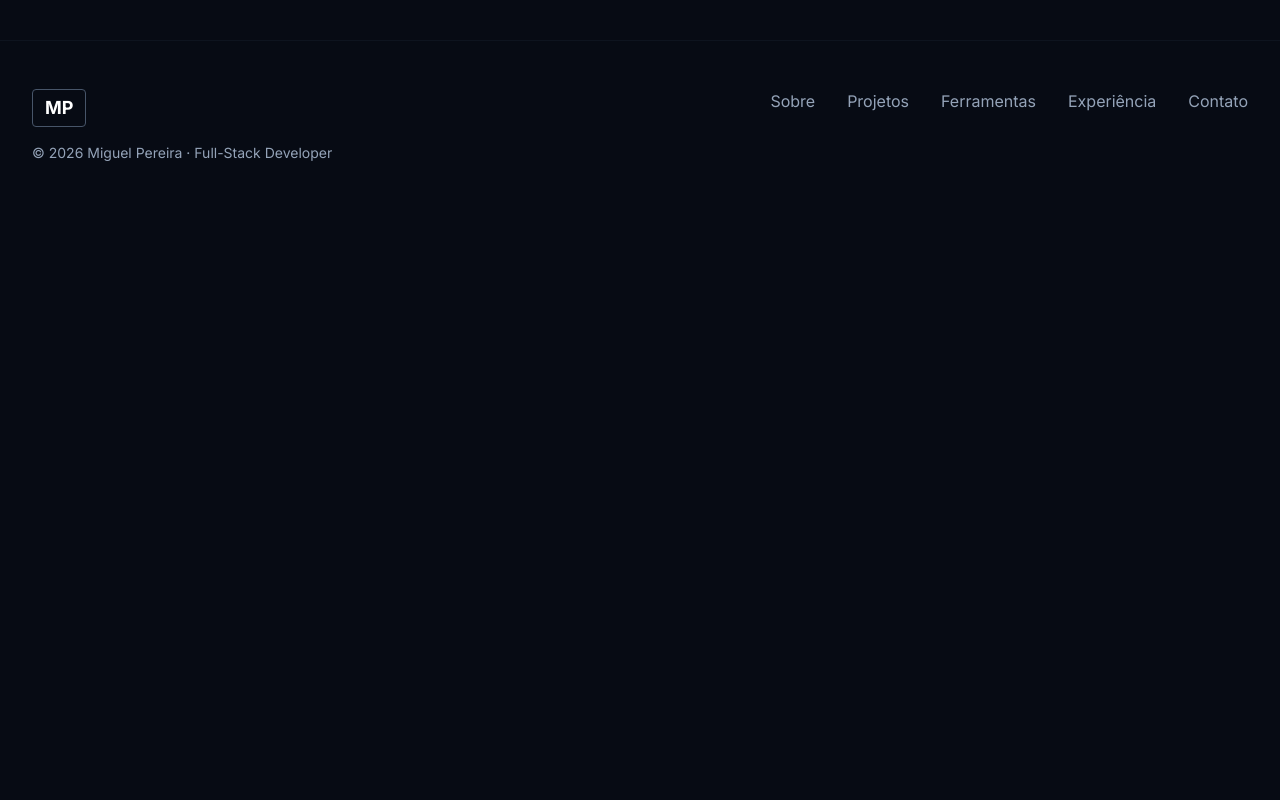
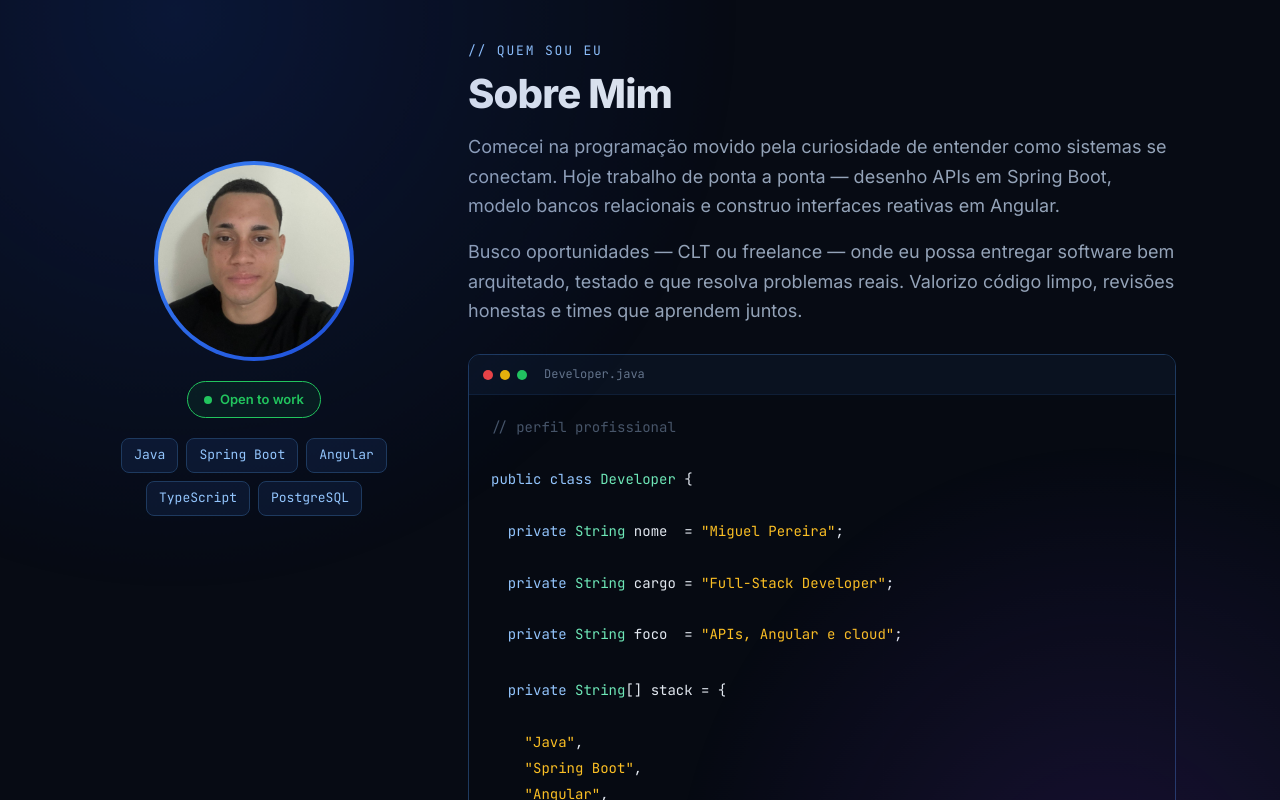
Before and after one commit to zeus-crf/portifolio, an Angular app: page /home in a window 1280 px wide. Shown: the part 860-1660 px from the top of the page. Before the commit the page ends 1103 px from the top, so only its background shows below. Built offline with nearby package versions, Linux system fonts and the light colour scheme.

Commit message:
feat: Criação da seção 'Sobre'

```diff
--- a/src/app/app.component.ts
+++ b/src/app/app.component.ts
@@ -3,7 +3,6 @@ import { CommonModule } from '@angular/common';
 import { RouterModule } from '@angular/router';
 import { HeaderComponent } from './shared/components/organisms/header/header.component';
 import { FooterComponent } from './shared/components/organisms/footer/footer.component';
-
 @Component({
   selector: 'app-root',
   standalone: true,
--- a/src/app/app.routes.ts
+++ b/src/app/app.routes.ts
@@ -8,10 +8,11 @@ export const routes: Routes = [
         .then(m => m.HomeComponent),
         data: {title: 'Home - Portifólio'}
     },
-
-    {path: 'about', loadComponent: () => import('./features/about/about.component')
+    {
+        path: 'sobre',
+        loadComponent: () => import('./features/about/about.component')
         .then(m => m.AboutComponent),
-        data: {title: 'Sobre - Portifólio'}
+        data: { title: 'Sobre' }
     },
 
     {path: 'projects', loadComponent: () => import('./features/projects/projects.component')
--- a/src/app/features/home/home.component.ts
+++ b/src/app/features/home/home.component.ts
@@ -1,14 +1,15 @@
 import { Component } from '@angular/core';
 import { CommonModule } from '@angular/common';
-import { HeroSectionComponent } from '../../shared/components/organisms';
+import { HeroSectionComponent, AboutComponent } from '../../shared/components/organisms';
 
 @Component({
   selector: 'app-home',
   standalone: true,
-  imports: [CommonModule, HeroSectionComponent],
+  imports: [CommonModule, HeroSectionComponent, AboutComponent],
   template: `
     <div>
       <app-hero-section></app-hero-section>
+      <app-about></app-about>
     </div>
   `,
 })
--- /dev/null
+++ b/src/app/shared/components/organisms/about-section/about.component.html
@@ -0,0 +1,55 @@
+<section class="pf-section">
+  <div class="pf-container pf-about">
+
+    <!-- ===== ESQUERDA: foto + badge + pills (sticky) ===== -->
+    <div class="pf-about-left">
+
+      <div class="pf-avatar">
+        <img [src]="profilePhoto" alt="Miguel Pereira" class="pf-avatar-photo" />
+      </div>
+
+      <span class="pf-otw">
+        <span class="pf-otw-dot"></span>Open to work
+      </span>
+
+      <div class="pf-about-pills">
+        <span *ngFor="let pill of pills" class="pf-chip">{{ pill }}</span>
+      </div>
+
+    </div>
+
+    <!-- ===== DIREITA: título + parágrafos + code block ===== -->
+    <div class="pf-about-right">
+
+      <!-- Section header -->
+      <div class="pf-sechead">
+        <span class="pf-eyebrow">// QUEM SOU EU</span>
+        <h2 class="pf-h2">Sobre Mim</h2>
+      </div>
+
+      <!-- Parágrafos -->
+      <p class="pf-body" *ngFor="let para of paras">{{ para }}</p>
+
+      <!-- Code block -->
+      <div class="pf-codeblock">
+        <div class="pf-cb-chrome">
+          <span class="pf-dot" style="background:#ef4444"></span>
+          <span class="pf-dot" style="background:#eab308"></span>
+          <span class="pf-dot" style="background:#22c55e"></span>
+          <span class="pf-cb-filename">Developer.java</span>
+        </div>
+        <pre class="pf-cb-pre"><span class="cb-line"><span class="cb-muted">// perfil profissional</span></span>
+<span class="cb-line"><span class="cb-kw">public</span> <span class="cb-kw">class</span> <span class="cb-type">Developer</span> &#123;</span>
+<span class="cb-line cb-indent"><span class="cb-kw">private</span> <span class="cb-type">String</span> <span class="cb-prop">nome</span>  = <span class="cb-str">"Miguel Pereira"</span>;</span>
+<span class="cb-line cb-indent"><span class="cb-kw">private</span> <span class="cb-type">String</span> <span class="cb-prop">cargo</span> = <span class="cb-str">"Full-Stack Developer"</span>;</span>
+<span class="cb-line cb-indent"><span class="cb-kw">private</span> <span class="cb-type">String</span> <span class="cb-prop">foco</span>  = <span class="cb-str">"APIs, Angular e cloud"</span>;</span>
+<span class="cb-line cb-indent cb-gap"><span class="cb-kw">private</span> <span class="cb-type">String</span>[] <span class="cb-prop">stack</span> = &#123;</span>
+<span *ngFor="let s of stack; let last = last" class="cb-line cb-indent2"><span class="cb-str">"{{ s }}"</span><ng-container *ngIf="!last">,</ng-container></span>
+<span class="cb-line cb-indent">&#125;;</span>
+<span class="cb-line">&#125;</span></pre>
+      </div>
+
+    </div>
+
+  </div>
+</section>
--- /dev/null
+++ b/src/app/shared/components/organisms/about-section/about.component.scss
@@ -0,0 +1,2 @@
+/* Estilos específicos do about — layout global em styles.scss */
+:host { display: contents; }
--- /dev/null
+++ b/src/app/shared/components/organisms/about-section/about.component.ts
@@ -0,0 +1,22 @@
+import { Component } from '@angular/core';
+import { CommonModule } from '@angular/common';
+
+@Component({
+  selector: 'app-about',
+  standalone: true,
+  imports: [CommonModule],
+  templateUrl: './about.component.html',
+  styleUrl: './about.component.scss',
+})
+export class AboutComponent {
+  profilePhoto = '/assets/foto-perfil.jpeg';
+
+  pills = ['Java', 'Spring Boot', 'Angular', 'TypeScript', 'PostgreSQL'];
+
+  paras = [
+    'Comecei na programação movido pela curiosidade de entender como sistemas se conectam. Hoje trabalho de ponta a ponta — desenho APIs em Spring Boot, modelo bancos relacionais e construo interfaces reativas em Angular.',
+    'Busco oportunidades — CLT ou freelance — onde eu possa entregar software bem arquitetado, testado e que resolva problemas reais. Valorizo código limpo, revisões honestas e times que aprendem juntos.',
+  ];
+
+  stack = ['Java', 'Spring Boot', 'Angular', 'PostgreSQL', 'Docker'];
+}
--- a/src/app/shared/components/organisms/index.ts
+++ b/src/app/shared/components/organisms/index.ts
@@ -1,3 +1,4 @@
 export * from './footer/footer.component'
 export * from './header/header.component';
-export * from './hero-section/hero-section.component'
+export * from './hero-section/hero-section.component';
+export * from './about-section/about.component';
--- a/src/styles.scss
+++ b/src/styles.scss
@@ -535,3 +535,132 @@ body::before {
   .pf-hero-photo-ring { width: 240px; height: 240px; }
   .pf-hero-photo-glow { width: 280px; height: 280px; }
 }
+
+/* ============================================================
+   AURORA — efeito de fundo animado (seções não-hero)
+   Cores: #1d4ed8 (azul) e #7c3aed (roxo), opacidade 0.15–0.20
+   ============================================================ */
+@keyframes pf-aurora-1 {
+  0%,100% { transform: translate(0,0) scale(1); }
+  30%     { transform: translate(6%, -10%) scale(1.18); }
+  65%     { transform: translate(-5%, 8%) scale(0.90); }
+}
+@keyframes pf-aurora-2 {
+  0%,100% { transform: translate(0,0) scale(1); }
+  40%     { transform: translate(-8%, 6%) scale(1.12); }
+  72%     { transform: translate(7%, -7%) scale(0.93); }
+}
+@keyframes pf-aurora-3 {
+  0%,100% { transform: translate(0,0) scale(1) rotate(0deg); }
+  50%     { transform: translate(4%, 5%) scale(1.08) rotate(12deg); }
+}
+
+.pf-section:not(.pf-hero) { overflow: hidden; }
+
+.pf-section:not(.pf-hero)::before {
+  content: '';
+  position: absolute; top: -30%; left: -15%;
+  width: 65%; height: 90%;
+  background: radial-gradient(ellipse at 40% 50%, rgba(29,78,216,0.18), transparent 68%);
+  animation: pf-aurora-1 20s ease-in-out infinite;
+  pointer-events: none; z-index: 0;
+}
+.pf-section:not(.pf-hero)::after {
+  content: '';
+  position: absolute; bottom: -25%; right: -12%;
+  width: 58%; height: 85%;
+  background: radial-gradient(ellipse at 60% 50%, rgba(124,58,237,0.15), transparent 65%);
+  animation: pf-aurora-2 26s ease-in-out infinite;
+  pointer-events: none; z-index: 0;
+}
+
+/* ============================================================
+   SECTION HEADER — eyebrow + title
+   ============================================================ */
+.pf-sechead { display: flex; flex-direction: column; gap: 4px; }
+.pf-eyebrow {
+  font-family: var(--font-mono); font-size: 13px;
+  letter-spacing: var(--ls-eyebrow); text-transform: uppercase; color: var(--b300);
+}
+.pf-h2 {
+  font-size: 40px; font-weight: 800; letter-spacing: -.02em;
+  margin: 6px 0 0; color: var(--text); line-height: 1.1;
+}
+.pf-body { font-size: 18px; line-height: 1.65; color: var(--sub); margin: 16px 0 0; }
+
+/* ============================================================
+   CHIPS
+   ============================================================ */
+.pf-chip {
+  font-family: var(--font-mono); font-size: 13px; color: var(--b300);
+  background: rgba(59,130,246,.10); border: 1px solid var(--bord2);
+  border-radius: 8px; padding: 6px 12px;
+}
+
+/* ============================================================
+   DOT (window chrome)
+   ============================================================ */
+.pf-dot { width: 10px; height: 10px; border-radius: 999px; flex-shrink: 0; }
+
+/* ============================================================
+   ABOUT
+   ============================================================ */
+.pf-about {
+  display: grid;
+  grid-template-columns: 300px 1fr;
+  gap: 64px;
+  align-items: start;
+}
+.pf-about-left {
+  display: flex; flex-direction: column;
+  align-items: center; gap: 20px;
+  position: sticky; top: 120px;
+}
+.pf-about-right { display: flex; flex-direction: column; }
+
+.pf-avatar {
+  width: 200px; height: 200px; border-radius: 999px; padding: 4px;
+  background: linear-gradient(135deg, var(--b500), var(--b700));
+  overflow: hidden; flex-shrink: 0;
+}
+.pf-avatar-photo {
+  width: 100%; height: 100%; border-radius: 999px;
+  object-fit: cover; object-position: center top; display: block;
+}
+.pf-about-pills { display: flex; flex-wrap: wrap; gap: 8px; justify-content: center; }
+
+/* ============================================================
+   CODE BLOCK
+   ============================================================ */
+.pf-codeblock {
+  margin-top: 28px; border-radius: 12px; overflow: hidden;
+  border: 1px solid var(--bord2); background: #060a12;
+}
+.pf-cb-chrome {
+  background: #0a1220; border-bottom: 1px solid var(--border);
+  padding: 10px 14px; display: flex; align-items: center; gap: 7px;
+}
+.pf-cb-filename {
+  margin-left: 10px; font-family: var(--font-mono);
+  font-size: 12px; color: var(--muted);
+}
+.pf-cb-pre {
+  margin: 0; padding: 20px 22px 22px;
+  font-family: var(--font-mono); font-size: 14px; line-height: 1.85;
+  overflow-x: auto;
+}
+.cb-line  { display: block; }
+.cb-indent  { padding-left: 2ch; }
+.cb-indent2 { padding-left: 4ch; }
+.cb-gap   { margin-top: 4px; }
+.cb-kw    { color: #93c5fd; }
+.cb-type  { color: #6ee7b7; }
+.cb-prop  { color: #e2e8f0; }
+.cb-str   { color: #fbbf24; }
+.cb-muted { color: #475569; }
+
+/* ---- About responsive ---- */
+@media (max-width: 980px) {
+  .pf-about { grid-template-columns: 1fr; }
+  .pf-about-left { position: static; }
+}
```
